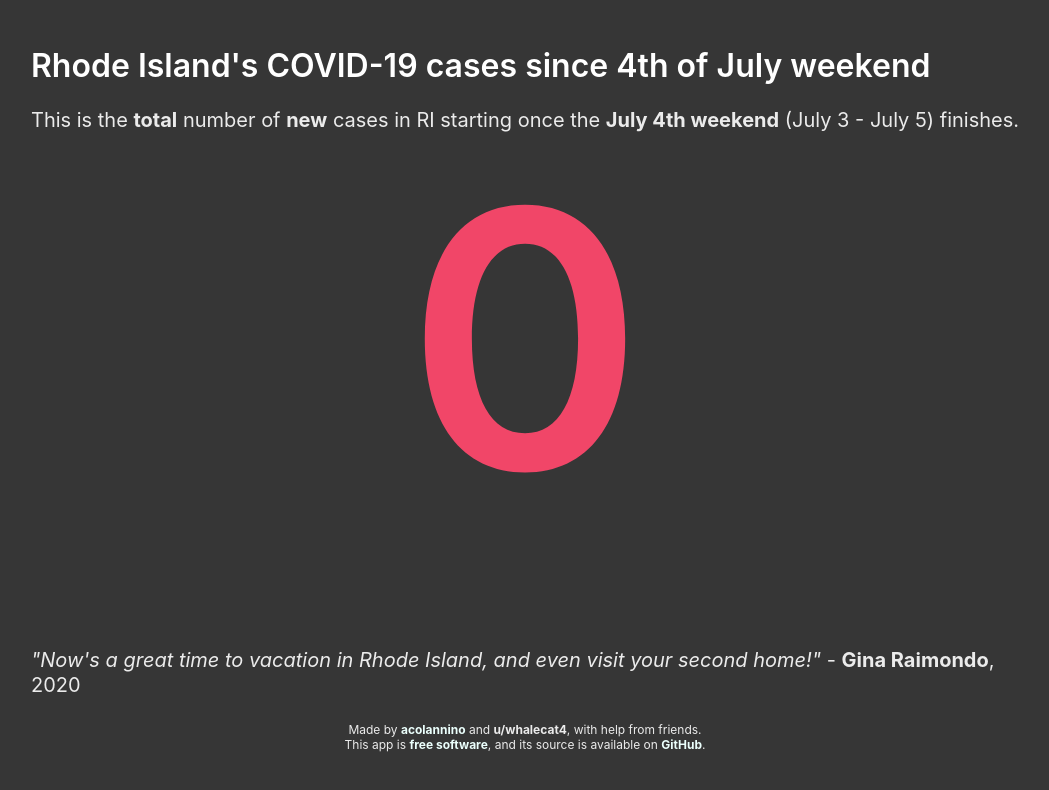
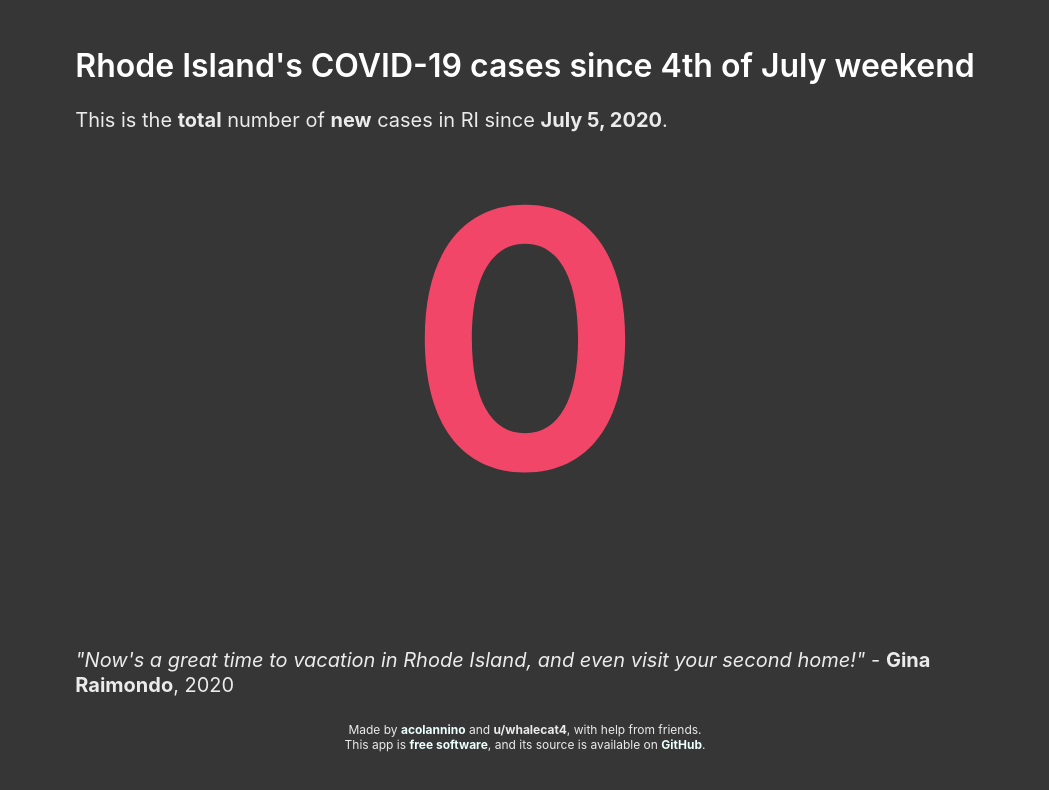
Before and after one commit to akc8012/gina-rona-app, a Preact app: page / in a window 1280 px wide. Shown: the top 790 px of the page, without its empty margins (115-1164 px from the left). Built offline with nearby package versions, Linux system fonts and the light colour scheme; no server answers.

Commit message:
the text is a real sentence now

```diff
--- a/src/main.tsx
+++ b/src/main.tsx
@@ -25,7 +25,7 @@ function App() {
 				</h3>
 
 				<p class='subtitle'>
-					This is the <b>total</b> number of <b>new</b> cases in RI starting once the <b>July 4th weekend</b> (July 3 - July 5) finishes.
+					This is the <b>total</b> number of <b>new</b> cases in RI since <b>July 5, 2020</b>.
 				</p>
 
 				<h1 class='title is-1 has-text-centered has-text-danger' style={{ fontSize: '28vw', whiteSpace: 'nowrap' }}>
```
